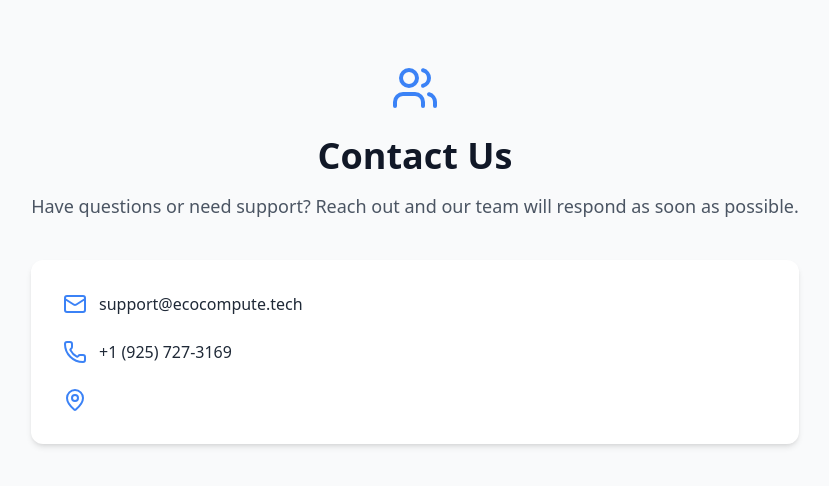
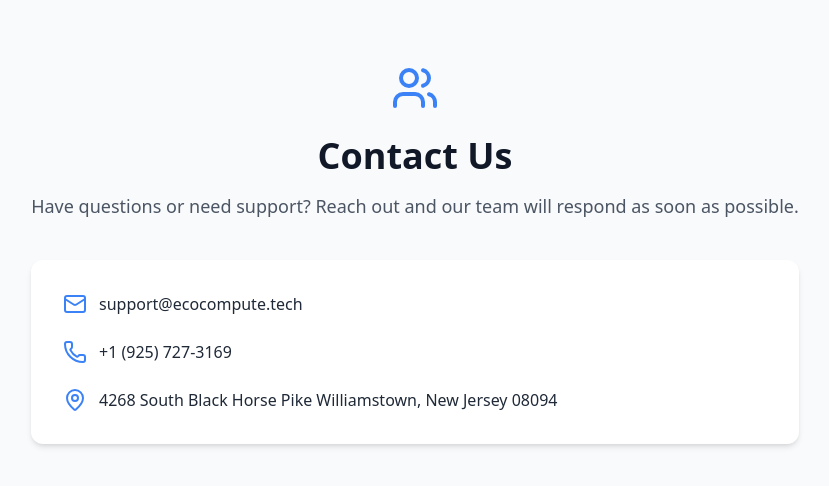
Before and after one commit to Gitkontrol/ecocompute, a Next.js app: page /contact in a window 1280 px wide. Shown: the top 486 px of the page, without its empty margins (225-1054 px from the left). Built offline with nearby package versions, Linux system fonts and the light colour scheme; no server answers.

Commit message:
pricing styling final/location updated

```diff
--- a/src/app/contact/page.js
+++ b/src/app/contact/page.js
@@ -21,7 +21,7 @@ export default function Contact() {
           </div>
           <div className="flex items-center gap-3">
             <MapPin className="text-blue-500" />
-            <span className="text-gray-800 dark:text-gray-200"></span>
+            <span className="text-gray-800 dark:text-gray-200">4268 South Black Horse Pike Williamstown, New Jersey 08094 </span>
           </div>
         </div>
       </div>
```
